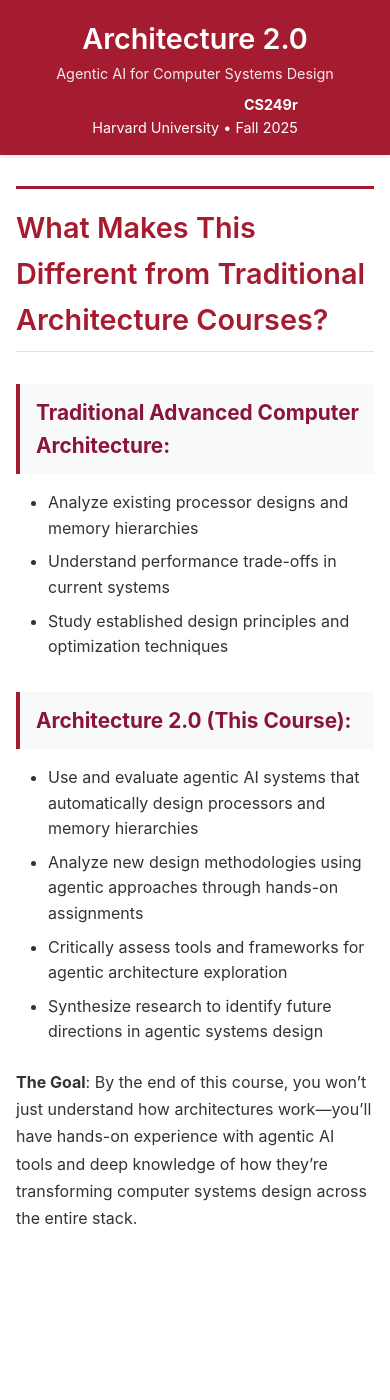
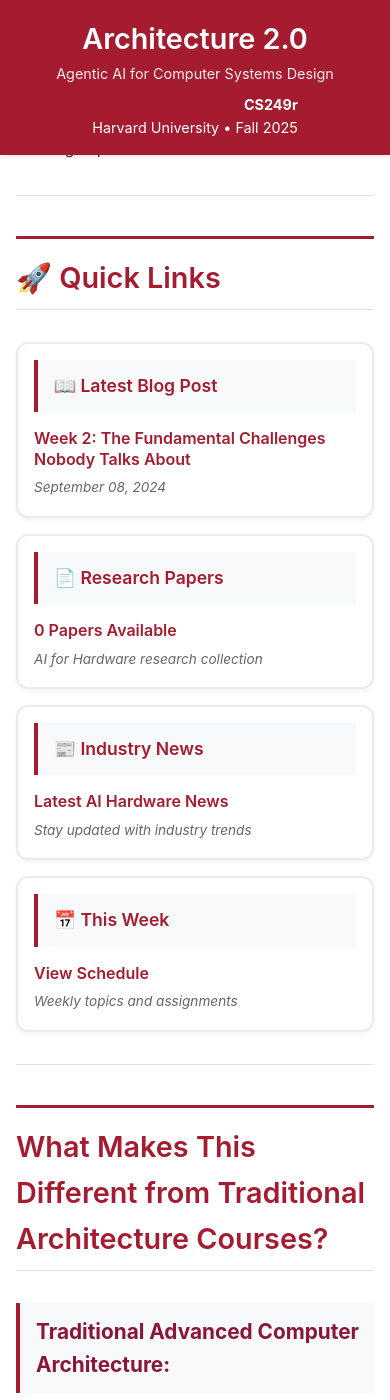
Before and after one commit to harvard-edge/cs249r_fall2025, a Jekyll site: the page built from index.md, in a window 390 px wide and 1400 px high, scrolled down 6855 px. Built offline with Jekyll 4.4.1, drawn with Linux system fonts in a browser that asks for light colours; our own code applies the rules of GitHub Pages for plain Markdown files; before the commit the page ends 8122 px from its top, so only the background shows below that; some of the changed text lies outside the part shown.

Commit message:
Add comprehensive site improvements and enhancements
Navigation improvements:
- Updated nav labels: 'Papers' → 'Research Papers', 'Blog' → 'Weekly Blog', 'News' → 'Industry News'

Papers page enhancements:
- Added publication dates displayed below titles
- Added paper counts to filter buttons (e.g., 'Testing (42)')
- More compact layout with better visual separation

Homepage quick links:
- Added responsive 4-card grid with latest blog post, papers count, news, and schedule
- Cards have hover effects and Harvard red accents
- Mobile-responsive design (single column on mobile)

Mobile responsiveness:
- All new features work well on mobile devices
- Quick links stack vertically on small screens

```diff
--- a/_layouts/default.html
+++ b/_layouts/default.html
@@ -466,6 +466,61 @@
             background-color: white;
         }
 
+        /* Quick Links Grid */
+        .quick-links-grid {
+            display: grid;
+            grid-template-columns: repeat(auto-fit, minmax(250px, 1fr));
+            gap: 1.5rem;
+            margin: 2rem 0;
+        }
+
+        .quick-link-card {
+            background-color: white;
+            border: 2px solid #e9ecef;
+            border-radius: 12px;
+            padding: 1.5rem;
+            transition: all 0.3s ease;
+            box-shadow: 0 2px 4px rgba(0,0,0,0.05);
+        }
+
+        .quick-link-card:hover {
+            border-color: #A51C30;
+            box-shadow: 0 4px 12px rgba(165, 28, 48, 0.15);
+            transform: translateY(-2px);
+        }
+
+        .quick-link-card h3 {
+            color: #A51C30;
+            margin: 0 0 1rem 0;
+            font-size: 1.1rem;
+            font-weight: 600;
+        }
+
+        .quick-link {
+            display: block;
+            color: #2c3e50;
+            text-decoration: none;
+            transition: color 0.2s ease;
+        }
+
+        .quick-link:hover {
+            color: #A51C30;
+        }
+
+        .quick-link strong {
+            display: block;
+            font-size: 1rem;
+            font-weight: 600;
+            margin-bottom: 0.3rem;
+            line-height: 1.3;
+        }
+
+        .quick-link-date, .quick-link-desc {
+            font-size: 0.85rem;
+            color: #666;
+            font-style: italic;
+        }
+
         @media (max-width: 768px) {
             .header-content {
                 flex-direction: column;
@@ -506,6 +561,16 @@
             table th:nth-child(3), table td:nth-child(3) { width: 30%; } /* Topic */
             table th:nth-child(4), table td:nth-child(4) { width: 29%; } /* Key Papers */
             table th:nth-child(5), table td:nth-child(5) { width: 15%; } /* Invited Speaker */
+
+            /* Mobile quick links */
+            .quick-links-grid {
+                grid-template-columns: 1fr;
+                gap: 1rem;
+            }
+
+            .quick-link-card {
+                padding: 1rem;
+            }
         }
     </style>
 </head>
@@ -534,9 +599,9 @@
                     <li><a href="/cs249r_fall2025/course/schedule">📅 Schedule</a></li>
                     <li><a href="/cs249r_fall2025/course/assignments">📝 Assignments</a></li>
                     <li><a href="/cs249r_fall2025/course/resources">📚 Resources</a></li>
-                    <li><a href="/cs249r_fall2025/papers">📄 Papers</a></li>
-                    <li><a href="/cs249r_fall2025/blog">✍️ Blog</a></li>
-                    <li><a href="/cs249r_fall2025/course/news">📰 News</a></li>
+                    <li><a href="/cs249r_fall2025/papers">📄 Research Papers</a></li>
+                    <li><a href="/cs249r_fall2025/blog">✍️ Weekly Blog</a></li>
+                    <li><a href="/cs249r_fall2025/course/news">📰 Industry News</a></li>
                 </ul>
             </nav>
         </div>
--- a/index.md
+++ b/index.md
@@ -99,6 +99,49 @@
 
 ---
 
+## 🚀 Quick Links
+
+<div class="quick-links-grid">
+  <div class="quick-link-card">
+    <h3>📖 Latest Blog Post</h3>
+    {% assign latest_post = site.posts.first %}
+    {% if latest_post %}
+      <a href="{{ latest_post.url | prepend: site.baseurl }}" class="quick-link">
+        <strong>{{ latest_post.title }}</strong>
+        <span class="quick-link-date">{{ latest_post.date | date: "%B %d, %Y" }}</span>
+      </a>
+    {% else %}
+      <p>First blog post coming soon!</p>
+    {% endif %}
+  </div>
+
+  <div class="quick-link-card">
+    <h3>📄 Research Papers</h3>
+    <a href="/cs249r_fall2025/papers" class="quick-link">
+      <strong>{{ site.data.tagged_papers | size }} Papers Available</strong>
+      <span class="quick-link-desc">AI for Hardware research collection</span>
+    </a>
+  </div>
+
+  <div class="quick-link-card">
+    <h3>📰 Industry News</h3>
+    <a href="/cs249r_fall2025/course/news" class="quick-link">
+      <strong>Latest AI Hardware News</strong>
+      <span class="quick-link-desc">Stay updated with industry trends</span>
+    </a>
+  </div>
+
+  <div class="quick-link-card">
+    <h3>📅 This Week</h3>
+    <a href="/cs249r_fall2025/course/schedule" class="quick-link">
+      <strong>View Schedule</strong>
+      <span class="quick-link-desc">Weekly topics and assignments</span>
+    </a>
+  </div>
+</div>
+
+---
+
 ## What Makes This Different from Traditional Architecture Courses?
 
 ### **Traditional Advanced Computer Architecture:**
```
Also changed, not shown: papers/index.md (+21 -3 lines).
